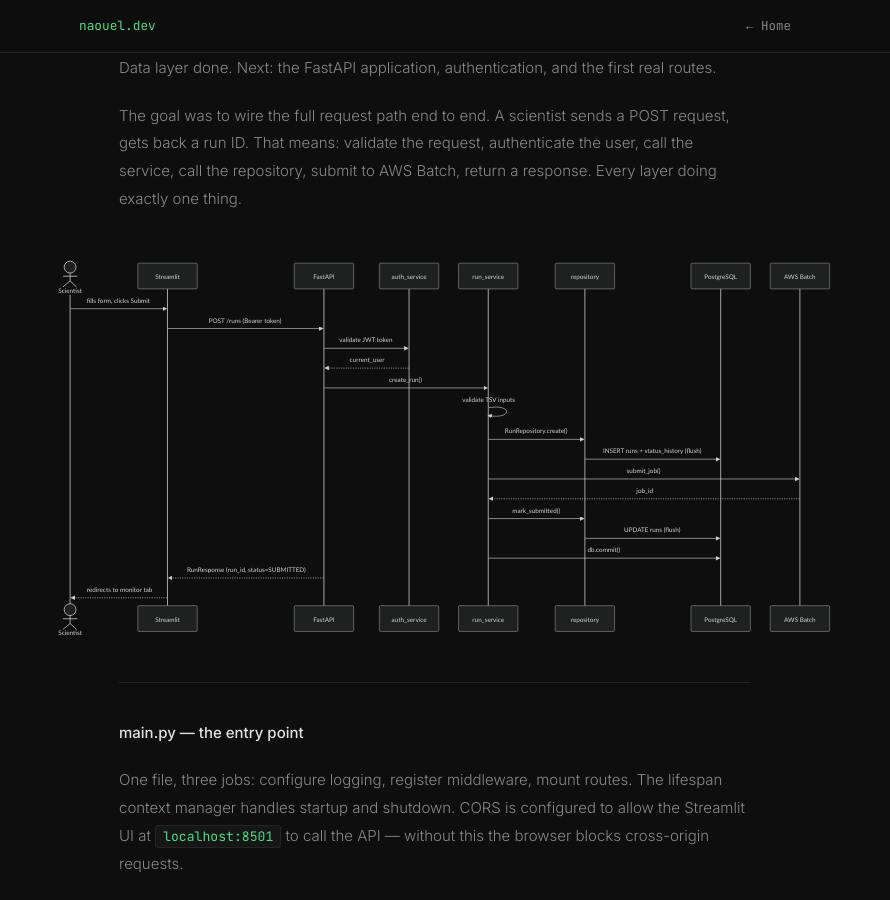
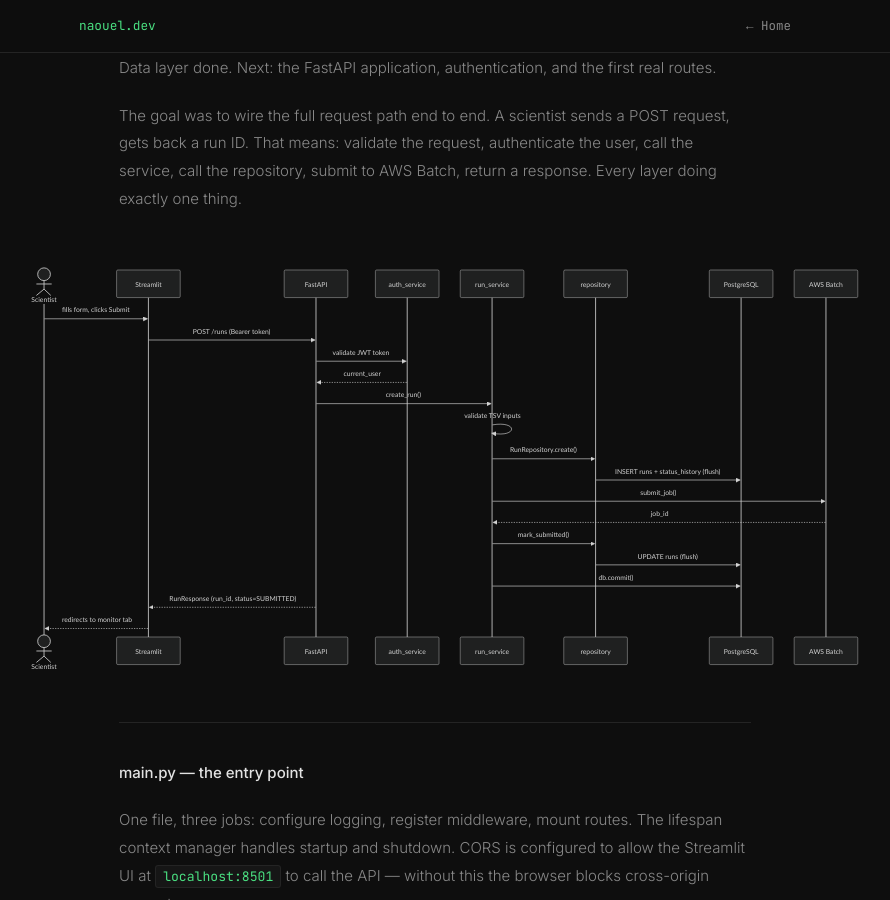
Before and after one commit to NaouelEldjouher/NaouelEldjouher.github.io, a Jekyll site: the page built from _posts/2026-06-14-omnidomain-day-8.md, in a window 1280 px wide and 900 px high, scrolled down 301 px. Shown: the whole window, without its empty margins (205-1095 px from the left). Built offline with Jekyll 4.4.1, drawn with Linux system fonts in a browser that asks for light colours; our own code applies the rules of GitHub Pages for plain Markdown files.

Commit message:
Update 2026-06-14-omnidomain-day-8.md

```diff
--- a/_posts/2026-06-14-omnidomain-day-8.md
+++ b/_posts/2026-06-14-omnidomain-day-8.md
@@ -8,7 +8,7 @@
 
 The goal was to wire the full request path end to end. A scientist sends a POST request, gets back a run ID. That means: validate the request, authenticate the user, call the service, call the repository, submit to AWS Batch, return a response. Every layer doing exactly one thing.
 
-<pre class="mermaid" style="display: flex; justify-content: center; margin: 80px 0; background: transparent; border: none; transform: scale(1.4); transform-origin: center;">
+<pre class="mermaid" style="display: flex; justify-content: center; margin: 100px 0; background: transparent; border: none; transform: scale(1.5); transform-origin: center;">
 sequenceDiagram
     actor S as Scientist
     participant UI as Streamlit
```
